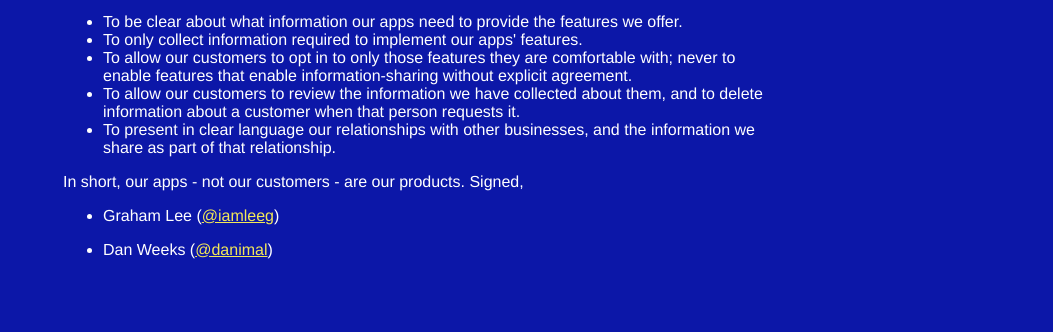
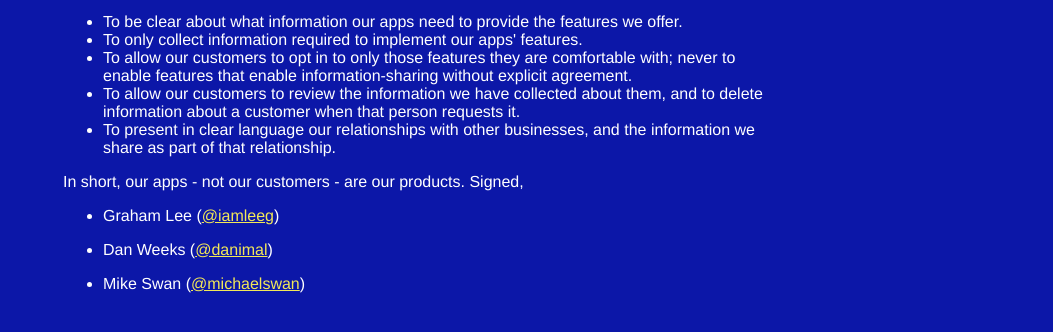
Before and after one commit to iamleeg/privacy-pledge, a plain HTML site: page index.html in a window 1280 px wide. Shown: the part 308-640 px from the top of the page, without its empty margins (227-1280 px from the left). Drawn offline with Linux system fonts and the light colour scheme.

Commit message:
Pledge signed by Mike Swan.

```diff
--- a/index.html
+++ b/index.html
@@ -55,6 +55,7 @@ Signed,
 
 <ul><li>Graham Lee (<a href="http://twitter.com/iamleeg">@iamleeg</a>)</li></ul>
 <ul><li>Dan Weeks (<a href="http://twitter.com/danimal">@danimal</a>)</li></ul>
+<ul><li>Mike Swan (<a href="http://twitter.com/michaelswan">@michaelswan</a>)</li></ul>
   </div>
 
 </body>
```
